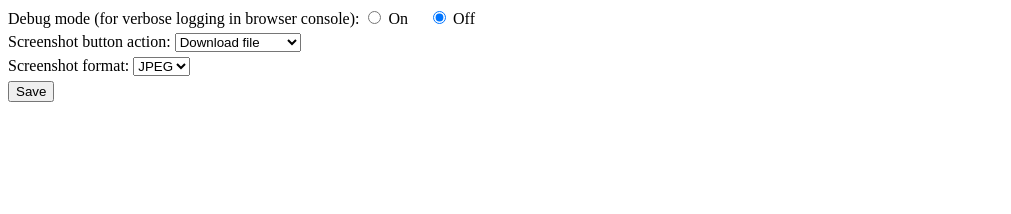
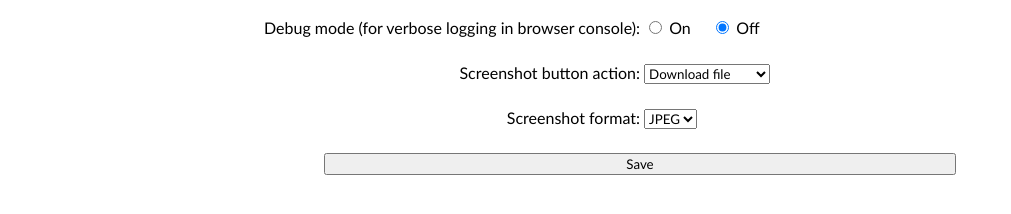
Before and after one commit to gurumukhi/youtube-screenshot, a browser extension: page options/index.html in a window 1280 px wide. Shown: the whole page, without its empty margins (0-1011 px from the left). Drawn offline with Linux system fonts and the light colour scheme.

Commit message:
Update style.css

```diff
--- a/options/style.css
+++ b/options/style.css
@@ -1,7 +1,26 @@
 .form {
+  font-family: 'Gill Sans';
   width: 100%;
+  line-height: 40px;
+}
+
+.form label {
+  width: 50%;
+  display: inline-block;
+  text-align: right;
 }
 
 .form div {
   margin-bottom: 5px;
 }
+
+.form select {
+  font-family: 'Gill Sans';
+}
+
+.form #save {
+  width: 50%;
+  text-align: center;
+  margin-left: 25%;
+  font-family: 'Gill Sans';
+}
```
